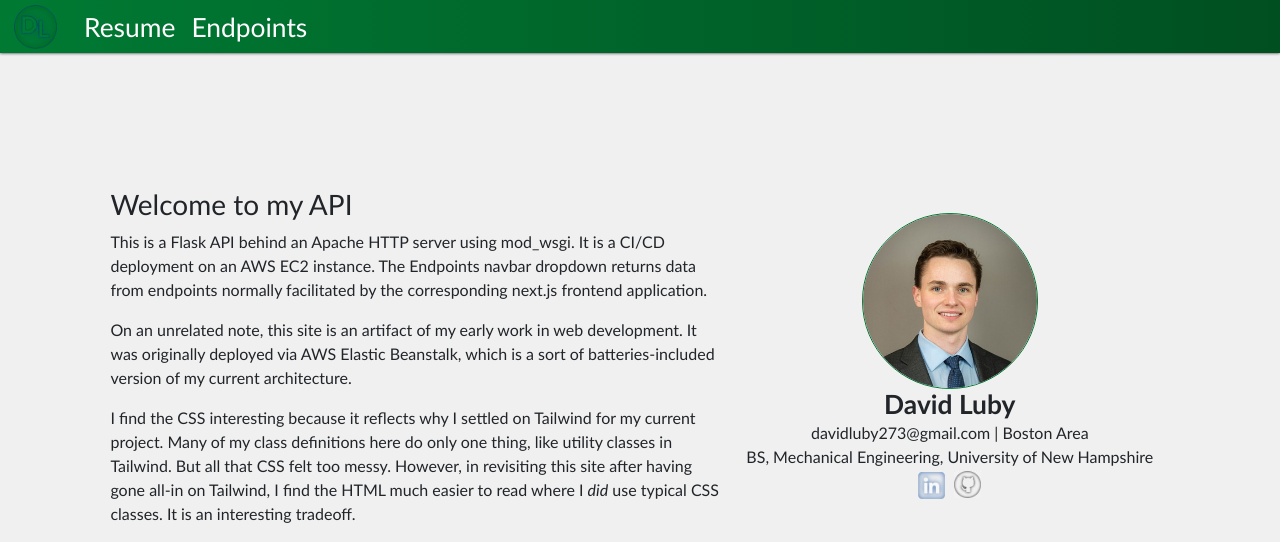
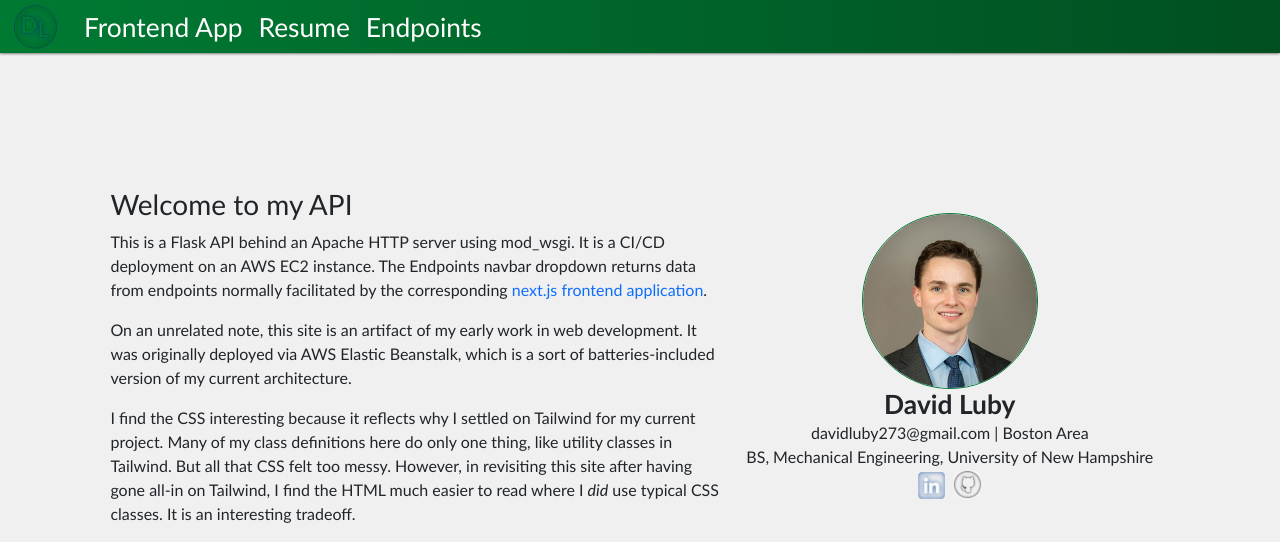
Before and after one commit to davidluby/flask-portfolio, a Flask app: page / in a window 1280 px wide. Shown: the top 542 px of the page. Run offline with Flask 2, Linux system fonts and the light colour scheme.

Commit message:
fixed nav, added frontend links

```diff
--- a/templates/home.html
+++ b/templates/home.html
@@ -17,7 +17,7 @@
             Welcome to my API
          </h1>
          <p>
-            This is a Flask API behind an Apache HTTP server using mod_wsgi. It is a CI/CD deployment on an AWS EC2 instance. The Endpoints navbar dropdown returns data from endpoints normally facilitated by the corresponding next.js frontend application.
+            This is a Flask API behind an Apache HTTP server using mod_wsgi. It is a CI/CD deployment on an AWS EC2 instance. The Endpoints navbar dropdown returns data from endpoints normally facilitated by the corresponding <a href="https://www.davidluby.com" target="_blank" rel="noopener noreferrer">next.js frontend application</a>.
          </p>
          <p>
             On an unrelated note, this site is an artifact of my early work in web development. It was originally deployed via AWS Elastic Beanstalk, which is a sort of batteries-included version of my current architecture.
--- a/templates/index.html
+++ b/templates/index.html
@@ -50,6 +50,13 @@
 
                     <ul class="navbar-nav me-auto mb-lg-0">
 
+                        <!--frontend-->
+                        <li class="nav-item">
+                            <a class="nav-link active nav-but" aria-current="page" href="https://www.davidluby.com">
+                                Frontend App
+                            </a>
+                        </li>
+
                         <!--resume-->
                         <li class="nav-item">
                             <a class="nav-link active nav-but" aria-current="page" href="/resume.html">
@@ -57,7 +64,7 @@
                             </a>
                         </li>
 
-                        <!--software-->
+                        <!--endpoints-->
                         <li class="nav-item dropdown">
                             <a class="nav-link active nav-but nav-bar" href="#" role="button"
                                 data-bs-toggle="dropdown" aria-expanded="false">
@@ -76,6 +83,8 @@
             </div>
         </nav>
 
+        <script src="https://cdn.jsdelivr.net/npm/bootstrap@5.0.2/dist/js/bootstrap.bundle.min.js" integrity="sha384-MrcW6ZMFYlzcLA8Nl+NtUVF0sA7MsXsP1UyJoMp4YLEuNSfAP+JcXn/tWtIaxVXM" crossorigin="anonymous"></script>
+
         <!--opening div for each page-->
         <div class="pages">
             {% block content %}
```
